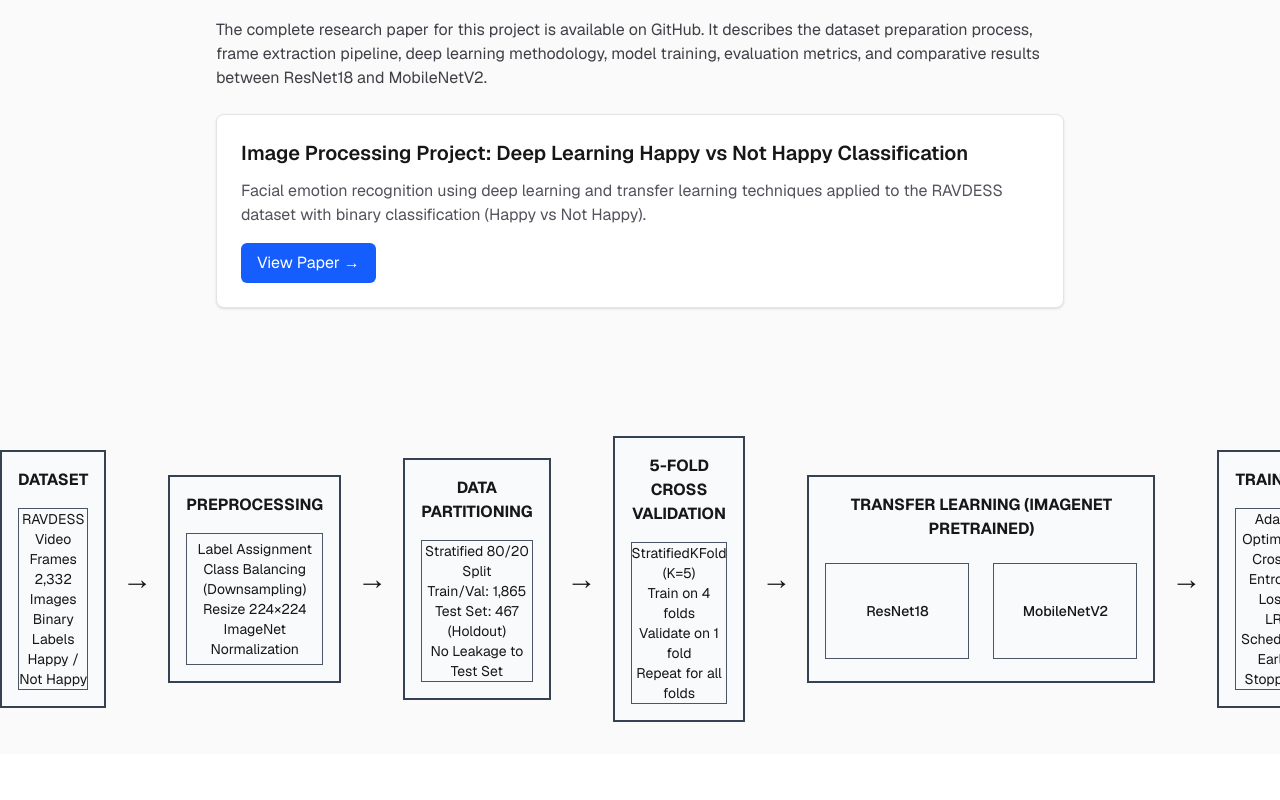
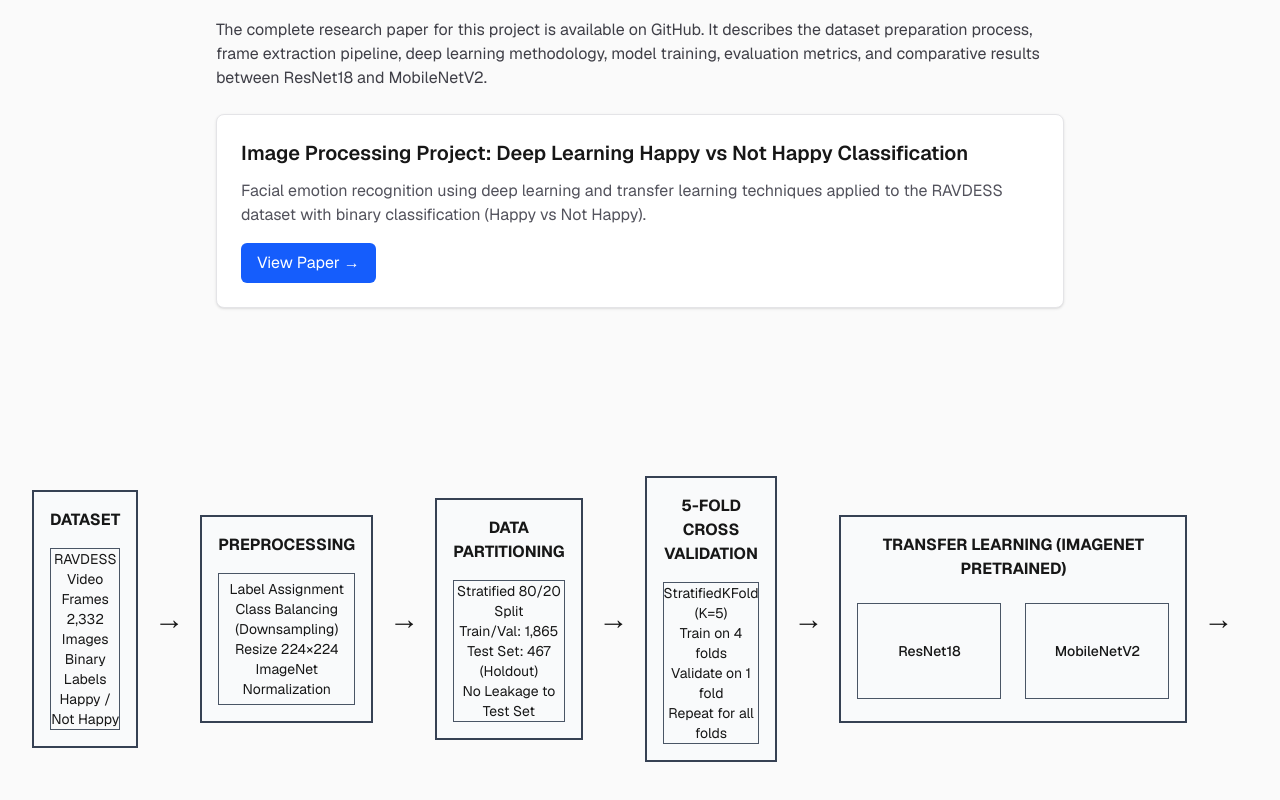
Before and after one commit to pepealania/image-processing-project-tutorial-deep-learning-happy-not-happy-classification, a Next.js app: page /image-processing-project-tutorial-deep-learning-happy-not-happy-classification/ in a window 1280 px wide. Shown: the part 6682-7482 px from the top of the page. Before the commit the page ends 7436 px from the top, so only its background shows below. Built offline with nearby package versions, Linux system fonts and the light colour scheme.

Commit message:
dataflowchar centered

```diff
--- a/src/app/page.tsx
+++ b/src/app/page.tsx
@@ -351,7 +351,11 @@ Overall, the dataset preparation pipeline transforms the original RAVDESS video
             </div>
           </section>
         </main>
-        <DataFlowChart />
+      <div className="w-[95vw] mx-auto flex justify-center py-10">
+        <div className="w-full">
+          <DataFlowChart />
+        </div>
+      </div>
     </div>
   );
 }
```
